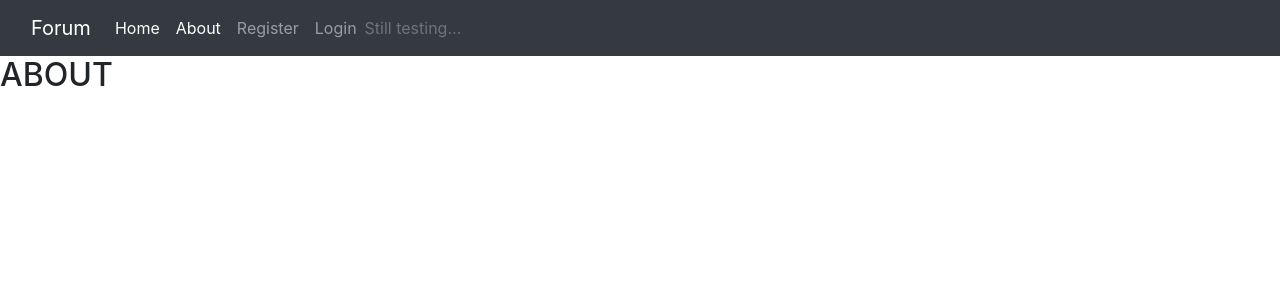
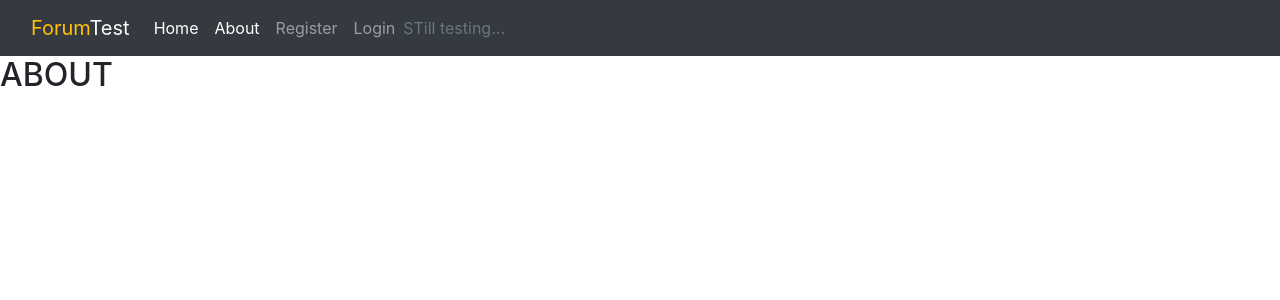
Before and after one commit to TiagoMA90/digital-nomads, a Django app: page /about/ in a window 1280 px wide. Shown: the top 300 px of the page. Run offline with Django 4.2, Linux system fonts and the light colour scheme.

Commit message:
fix button to toggle menu for base.html

```diff
--- a/blog/templates/blog/base.html
+++ b/blog/templates/blog/base.html
@@ -9,21 +9,21 @@
     <title>Forum</title>
 </head>
 
-<body>
+<body class="d-flex flex-column h-100 main-bg">
     <nav class="navbar navbar-expand-lg  navbar-dark bg-dark">
         <div class="container-fluid">
-            <a class="navbar-brand" href="/">Forum</a>
+            <a class="navbar-brand" href="#"><span class="brand text-warning">Forum<span class="thin text-light">Test</span></span></span></a>
             <button class="navbar-toggler" type="button" data-bs-toggle="collapse" data-bs-target="#navbarText"
                 aria-controls="navbarText" aria-expanded="false" aria-label="Toggle navigation">
                 <span class="navbar-toggler-icon"></span>
             </button>
-        <div class="collapse navbar-collapse">
+            <div class="collapse navbar-collapse" id="navbarText">
                 <ul class="navbar-nav me-auto mb-2 mb-lg-0">
                     <li class="nav-item">
-                    <a class="nav-link active" aria-current="page" href="/">Home</a>
+                        <a class="nav-link active" aria-current="page"href="/">Home</a>
+                    </li>
                     <li>
                         <a class="nav-link active" aria-current="page" href="/about">About</a>
-                </li>
                     </li>
                     {% if user.is_authenticated %}
                     <li class="nav-item">
@@ -39,11 +39,12 @@
                     {% endif %}
                 </ul>
                 <span class="navbar-text text-muted">
-                Still testing...
+                    STill testing...
                 </span>
             </div>
         </div>
     </nav>
+
         {% block content %}
         <!--Content for the .html temeplates-->
         {% endblock %}
```
Lines whose indentation alone changed are shown as unchanged.
